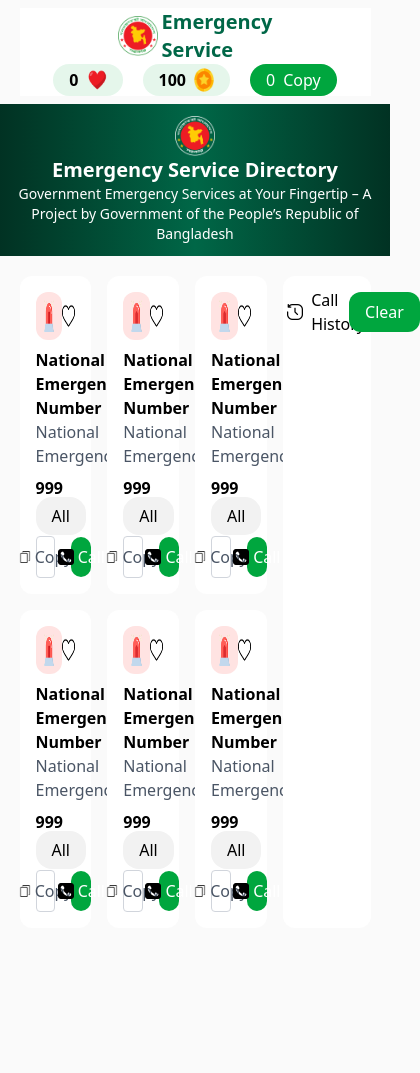
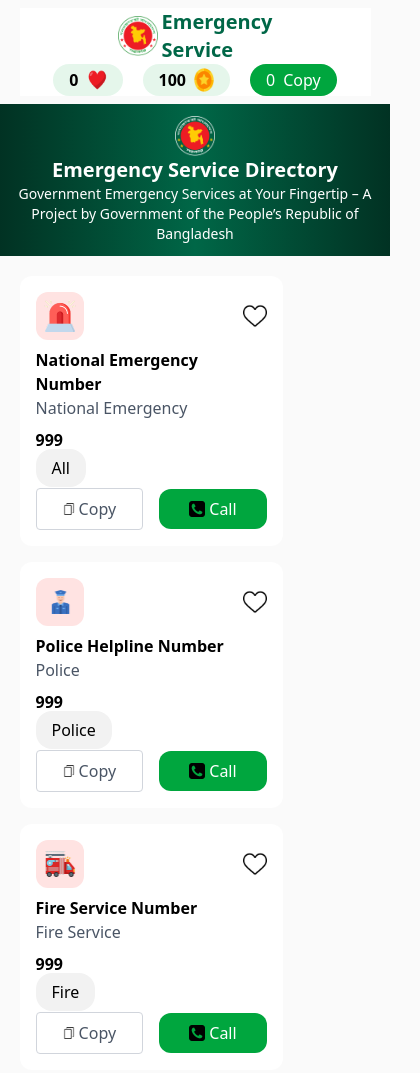
Before and after one commit to MdMerajulHasan/b12a05-hotline, a plain HTML site: page index.html in a window 390 px wide. Shown: the top 1073 px of the page, 420 px wide, since content can reach past the window. Before the commit the page ends 928 px from the top, so only its background shows below. Drawn offline with nearby package versions, Linux system fonts and the light colour scheme.

Commit message:
responsive done

```diff
--- a/index.html
+++ b/index.html
@@ -58,9 +58,9 @@
         </div>
       </section>
     </header>
-    <main class="w-9/10 mx-auto flex justify-between mt-5 gap-4">
-      <section class="cards w-3/4 grid grid-cols-3 gap-4">
-        <section class="card space-y-2 bg-white p-4 rounded-xl">
+    <main class="w-9/10 mx-auto flex flex-col md:flex-row justify-between mt-5 gap-4">
+      <section class="cards w-3/4 grid grid-cols-1 md:grid-cols-2 lg:grid-cols-3 gap-4">
+        <section class="card space-y-2 bg-white p-4 rounded-xl ">
           <div class="flex justify-between items-center">
             <div class="bg-[#FFE3E2] rounded-xl">
               <img
@@ -107,7 +107,7 @@
             <div class="bg-[#FFE3E2] rounded-xl">
               <img
                 class="w-12 h-12 p-2"
-                src="assets/emergency.png"
+                src="assets/police.png"
                 alt="logo emergency"
               />
             </div>
@@ -116,13 +116,13 @@
             </button>
           </div>
           <div>
-            <p class="font-bold">National Emergency Number</p>
-            <p class="text-gray-600">National Emergency</p>
+            <p class="font-bold">Police Helpline Number</p>
+            <p class="text-gray-600">Police</p>
           </div>
           <div>
             <p class="font-bold">999</p>
             <p class="my-1">
-              <span class="bg-[#F2F2F2] px-4 py-2 rounded-2xl">All</span>
+              <span class="bg-[#F2F2F2] px-4 py-2 rounded-2xl">Police</span>
             </p>
           </div>
           <div class="flex gap-4 justify-between items-center">
@@ -149,7 +149,7 @@
             <div class="bg-[#FFE3E2] rounded-xl">
               <img
                 class="w-12 h-12 p-2"
-                src="assets/emergency.png"
+                src="assets/fire-service.png"
                 alt="logo emergency"
               />
             </div>
@@ -158,13 +158,13 @@
             </button>
           </div>
           <div>
-            <p class="font-bold">National Emergency Number</p>
-            <p class="text-gray-600">National Emergency</p>
+            <p class="font-bold">Fire Service Number</p>
+            <p class="text-gray-600">Fire Service</p>
           </div>
           <div>
             <p class="font-bold">999</p>
             <p class="my-1">
-              <span class="bg-[#F2F2F2] px-4 py-2 rounded-2xl">All</span>
+              <span class="bg-[#F2F2F2] px-4 py-2 rounded-2xl">Fire</span>
             </p>
           </div>
           <div class="flex gap-4 justify-between items-center">
@@ -191,7 +191,7 @@
             <div class="bg-[#FFE3E2] rounded-xl">
               <img
                 class="w-12 h-12 p-2"
-                src="assets/emergency.png"
+                src="assets/ambulance.png"
                 alt="logo emergency"
               />
             </div>
@@ -200,13 +200,13 @@
             </button>
           </div>
           <div>
-            <p class="font-bold">National Emergency Number</p>
-            <p class="text-gray-600">National Emergency</p>
+            <p class="font-bold">Ambulance Service</p>
+            <p class="text-gray-600">Ambulance</p>
           </div>
           <div>
-            <p class="font-bold">999</p>
+            <p class="font-bold">1994-999999</p>
             <p class="my-1">
-              <span class="bg-[#F2F2F2] px-4 py-2 rounded-2xl">All</span>
+              <span class="bg-[#F2F2F2] px-4 py-2 rounded-2xl">Health</span>
             </p>
           </div>
           <div class="flex gap-4 justify-between items-center">
@@ -233,7 +233,7 @@
             <div class="bg-[#FFE3E2] rounded-xl">
               <img
                 class="w-12 h-12 p-2"
-                src="assets/emergency.png"
+                src="assets/brac.png"
                 alt="logo emergency"
               />
             </div>
@@ -242,13 +242,13 @@
             </button>
           </div>
           <div>
-            <p class="font-bold">National Emergency Number</p>
-            <p class="text-gray-600">National Emergency</p>
+            <p class="font-bold">Brac Helpline</p>
+            <p class="text-gray-600">Brac</p>
           </div>
           <div>
-            <p class="font-bold">999</p>
+            <p class="font-bold">16445</p>
             <p class="my-1">
-              <span class="bg-[#F2F2F2] px-4 py-2 rounded-2xl">All</span>
+              <span class="bg-[#F2F2F2] px-4 py-2 rounded-2xl">NGO</span>
             </p>
           </div>
           <div class="flex gap-4 justify-between items-center">
@@ -275,7 +275,7 @@
             <div class="bg-[#FFE3E2] rounded-xl">
               <img
                 class="w-12 h-12 p-2"
-                src="assets/emergency.png"
+                src="assets/Bangladesh-Railway.png"
                 alt="logo emergency"
               />
             </div>
@@ -284,13 +284,13 @@
             </button>
           </div>
           <div>
-            <p class="font-bold">National Emergency Number</p>
-            <p class="text-gray-600">National Emergency</p>
+            <p class="font-bold">Bangladesh Railway Helpline </p>
+            <p class="text-gray-600">Bangladesh Railway</p>
           </div>
           <div>
-            <p class="font-bold">999</p>
+            <p class="font-bold">163</p>
             <p class="my-1">
-              <span class="bg-[#F2F2F2] px-4 py-2 rounded-2xl">All</span>
+              <span class="bg-[#F2F2F2] px-4 py-2 rounded-2xl">Travel</span>
             </p>
           </div>
           <div class="flex gap-4 justify-between items-center">
@@ -313,13 +313,13 @@
           </div>
         </section>
       </section>
-      <section class="history w-1/4 bg-white rounded-xl">
-        <div class="flex justify-between items-center my-3 w-9/10 mx-auto">
+      <section class="history w-9/10 md:w-1/4 bg-white mx-auto rounded-xl">
+        <div class="flex justify-between items-center my-3 md:w-9/10 mx-auto">
           <div class="flex gap-2 items-center">
             <img class="w-4 h-4" src="assets/history.png" alt="logo history" />
-            <p>Call History</p>
+            <p class="md:text-sm lg:text-base">Call History</p>
           </div>
-          <button class="bg-[#00A63E] py-2 px-4 rounded-xl text-white">
+          <button class="bg-[#00A63E] py-1 px-2 lg:py-2 lg:px-4 rounded-xl text-white">
             Clear
           </button>
         </div>
```
